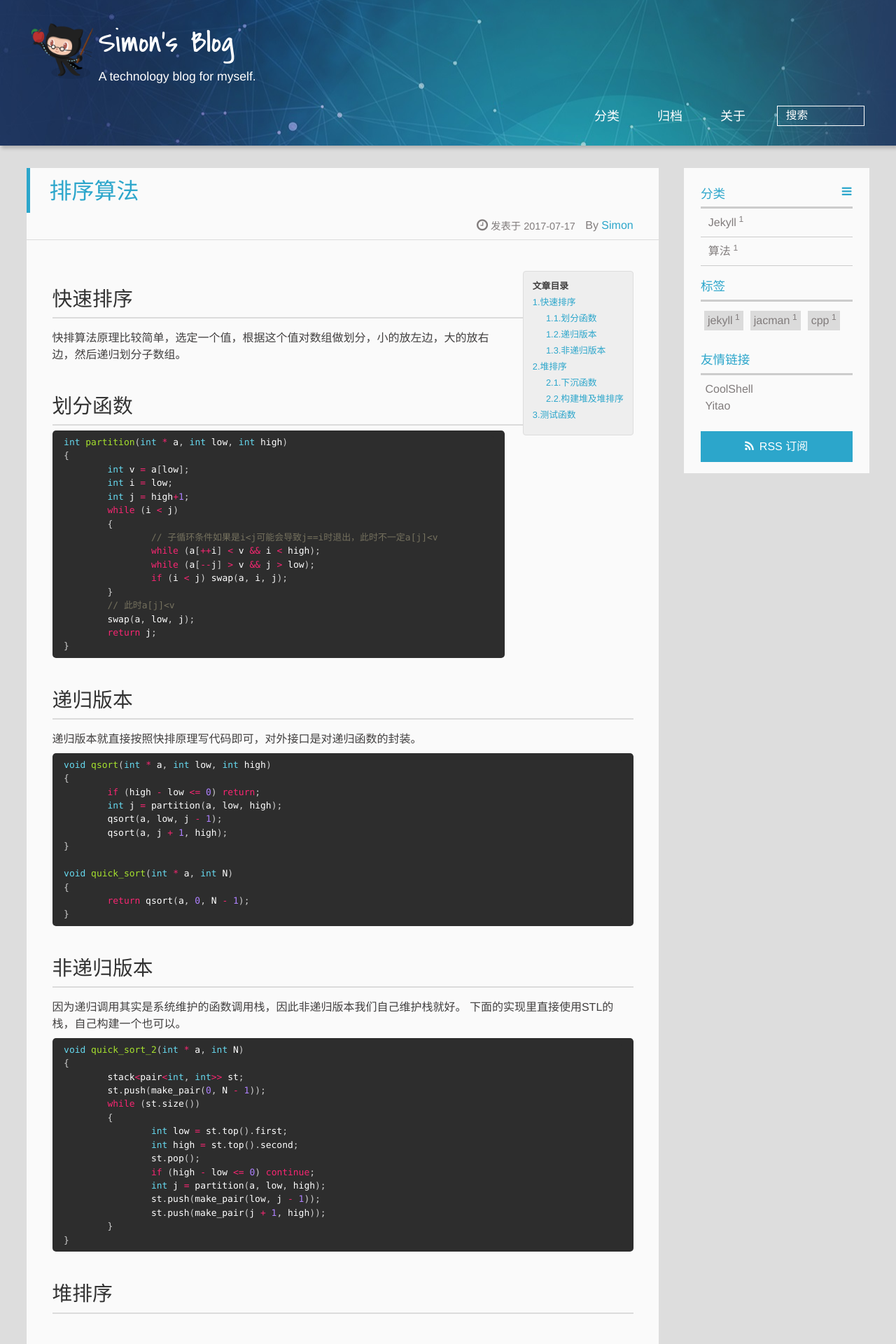
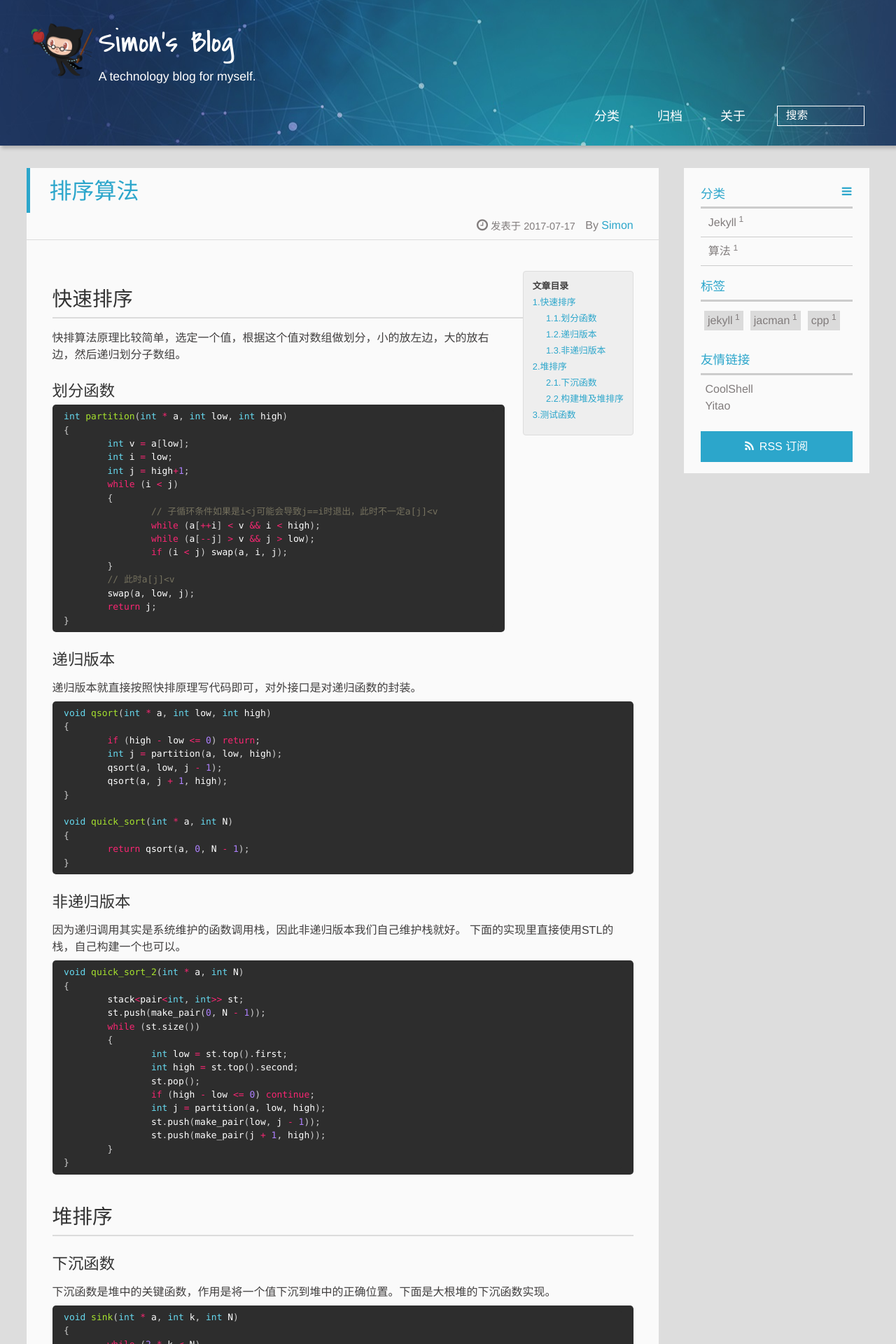
Before and after one commit to simonjoylet/simonjoylet.github.io, a Jekyll site: the page built from _posts/2017-07-17-sort.md, in a window 1280 px wide. Shown: the top 1920 px of the page at 70% size. Built offline with Jekyll 4.4.1, drawn with Linux system fonts in a browser that asks for light colours; comment, search, counter and statistics services are not loaded.

Commit message:
更新排版

````diff
--- a/_posts/2017-07-17-sort.md
+++ b/_posts/2017-07-17-sort.md
@@ -10,11 +10,11 @@ excerpt: 快速排序和堆排序的C++实现。
 ---
 
 
-# 快速排序
+## 快速排序
 
 快排算法原理比较简单，选定一个值，根据这个值对数组做划分，小的放左边，大的放右边，然后递归划分子数组。
 
-## 划分函数
+### 划分函数
 ```cpp
 int partition(int * a, int low, int high)
 {
@@ -34,7 +34,7 @@ int partition(int * a, int low, int high)
 }
 ```
 
-## 递归版本
+### 递归版本
 递归版本就直接按照快排原理写代码即可，对外接口是对递归函数的封装。
 ```cpp
 void qsort(int * a, int low, int high)
@@ -51,7 +51,7 @@ void quick_sort(int * a, int N)
 }
 ```
 
-## 非递归版本
+### 非递归版本
 因为递归调用其实是系统维护的函数调用栈，因此非递归版本我们自己维护栈就好。
 下面的实现里直接使用STL的栈，自己构建一个也可以。
 ```cpp
@@ -72,9 +72,9 @@ void quick_sort_2(int * a, int N)
 }
 ```
 
-# 堆排序
+## 堆排序
 
-## 下沉函数
+### 下沉函数
 下沉函数是堆中的关键函数，作用是将一个值下沉到堆中的正确位置。下面是大根堆的下沉函数实现。
 ```cpp
 void sink(int * a, int k, int N)
@@ -90,7 +90,7 @@ void sink(int * a, int k, int N)
 }
 ```
 
-## 构建堆及堆排序
+### 构建堆及堆排序
 ```cpp
 void heap_sort(int * a, int N)
 {
@@ -108,7 +108,7 @@ void heap_sort(int * a, int N)
 }
 ```
 
-# 测试函数
+## 测试函数
 ```cpp
 int main(int argc, char ** argv)
 {
````
